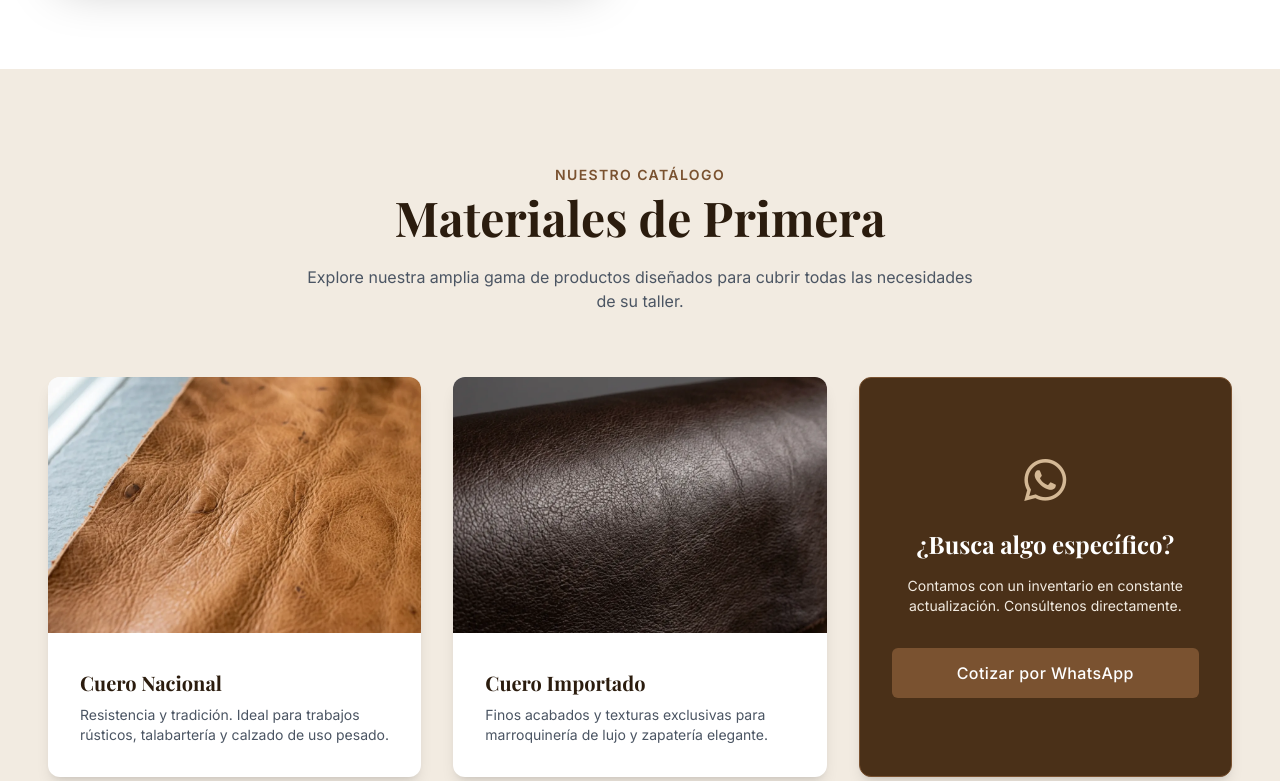
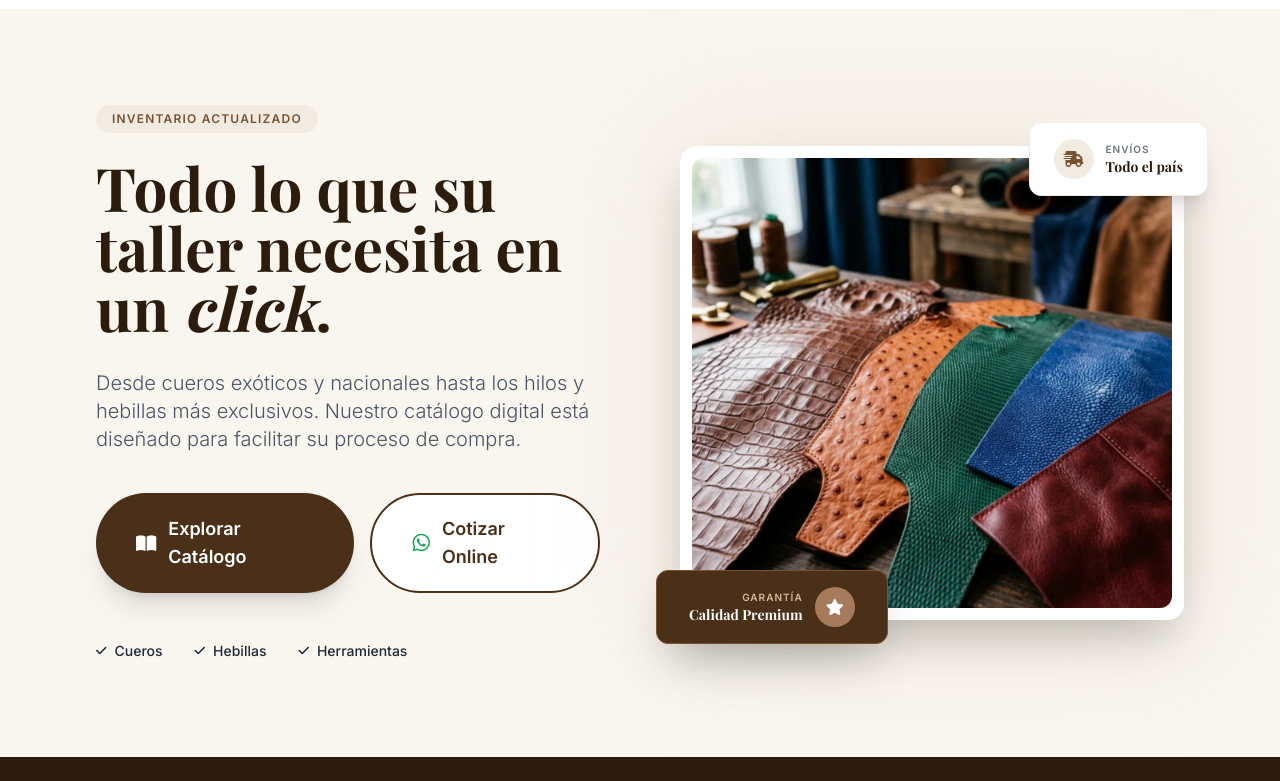
Before and after one commit to BehindTheMafia/CUEROS-YESHUA, a plain HTML site: page index.html in a window 1280 px wide. Shown: the part 1623-2404 px from the top of the page. Drawn offline with nearby package versions, Linux system fonts and the light colour scheme; no server answers; a web font is replaced by a local one.

Commit message:
Deploying to gh-pages from @ BehindTheMafia/CUEROS-YESHUA@05baa9d81e59711f8db3322502ea2bd7e867c96e 🚀

```diff
--- a/index.html
+++ b/index.html
@@ -4,9 +4,32 @@
 <head>
     <meta charset="UTF-8">
     <meta name="viewport" content="width=device-width, initial-scale=1.0">
-    <title>Cuero's Yeshua | Insumos de Marroquinería y Zapatería en Masaya</title>
+    <title>Cueros Yeshua | Talabartería, Cueros y Suministros en Masaya</title>
     <meta name="description"
-        content="Especialistas en la venta de cuero nacional e importado y materiales de primera calidad para artesanos en Monimbó, Masaya, Nicaragua.">
+        content="Cueros Yeshua en Masaya, Nicaragua. Venta de cuero nacional e importado, hilos, hebillas y materiales de primera calidad para artesanos y marroquineros. Envíos a todo el país.">
+    <meta name="keywords" content="cueros yeshua, cuero nicaragua, talabarteria masaya, monimbo cueros, insumos marroquineria, hilos para cuero, herramientas para calzado">
+    <meta name="author" content="Cueros Yeshua">
+
+    <!-- Canonical URL -->
+    <link rel="canonical" href="https://cuerosyeshua.netlify.app/">
+
+    <!-- Open Graph / Facebook / WhatsApp -->
+    <meta property="og:type" content="website">
+    <meta property="og:url" content="https://cuerosyeshua.netlify.app/">
+    <meta property="og:title" content="Cueros Yeshua | Calidad en Cuero e Insumos en Nicaragua">
+    <meta property="og:description" content="El mejor inventario de cuero y suministros para tus proyectos de artesanía. Visítanos en Masaya.">
+    <meta property="og:image" content="https://cuerosyeshua.netlify.app/assets/og-image.webp">
+
+    <!-- Twitter -->
+    <meta property="twitter:card" content="summary_large_image">
+    <meta property="twitter:url" content="https://cuerosyeshua.netlify.app/">
+    <meta property="twitter:title" content="Cueros Yeshua | Talabartería y Suministros">
+    <meta property="twitter:description" content="Venta de cuero y materiales de primera para artesanos en Nicaragua.">
+    <meta property="twitter:image" content="https://cuerosyeshua.netlify.app/assets/og-image.webp">
+
+    <!-- Theme Color for Browser Address Bar -->
+    <meta name="theme-color" content="#7A5230">
+    <meta name="robots" content="index, follow">
 
     <!-- Google Fonts -->
     <link rel="preconnect" href="https://fonts.googleapis.com">
@@ -27,6 +50,24 @@
         tailwind.config = {
             theme: {
                 extend: {
+                    container: {
+                        center: true,
+                        padding: {
+                            DEFAULT: '1.5rem',
+                            sm: '2rem',
+                            lg: '4rem',
+                            xl: '5rem',
+                            '2xl': '6rem',
+                        },
+                        screens: {
+                            sm: '100%',
+                            md: '100%',
+                            lg: '1024px',
+                            xl: '1280px',
+                            '2xl': '1536px',
+                            '3xl': '1800px', // Ultra-wide support
+                        },
+                    },
                     colors: {
                         leather: {
                             50: '#F9F6F0',   // Very light beige
@@ -52,6 +93,7 @@
 
     <style type="text/tailwindcss">
         /* Custom Animations and Utilities */
+
         .glass-nav {
             background: rgba(43, 28, 14, 0.9);
             backdrop-filter: blur(10px);
@@ -107,7 +149,7 @@
 
     <!-- Navbar -->
     <nav id="navbar" class="fixed w-full z-50 transition-all duration-300 bg-transparent py-4 text-white">
-        <div class="container mx-auto px-6 md:px-12 flex justify-between items-center">
+        <div class="w-full px-6 md:px-16 lg:px-24 flex justify-between items-center">
             <a href="#" class="font-serif text-2xl md:text-3xl font-bold tracking-wider flex items-center gap-2">
                 <i class=""></i>
                 CUEROS <span class="text-leather-300">YESHUA</span>
@@ -118,9 +160,6 @@
                 <a href="#nosotros" class="nav-item">Nosotros</a>
                 <a href="catalogo.html" class="nav-item">Catálogo</a>
                 <a href="#contacto" class="nav-item">Contacto</a>
-                <a href="admin.html" class="ml-4 nav-item !bg-leather-700/30 hover:!bg-leather-700 !text-white !px-5" title="Acceso Administrador">
-                    <i class="fa-solid fa-user-gear mr-2"></i>Admin
-                </a>
             </div>
 
             <!-- Mobile Menu Button -->
@@ -141,10 +180,6 @@
                 class="text-xl font-medium tracking-wide hover:text-leather-300 mobile-link transition-colors">Catálogo</a>
             <a href="#contacto"
                 class="text-xl font-medium tracking-wide hover:text-leather-300 mobile-link transition-colors">Contacto</a>
-            <a href="admin.html"
-                class="text-xl font-medium tracking-wide text-leather-500 mobile-link transition-colors flex items-center gap-2">
-                <i class="fa-solid fa-user-gear"></i> Administrador
-            </a>
             <div class="pt-4 flex gap-6">
                 <a href="#" class="text-leather-300 text-xl"><i class="fa-brands fa-facebook"></i></a>
                 <a href="#" class="text-leather-300 text-xl"><i class="fa-brands fa-whatsapp"></i></a>
@@ -196,8 +231,9 @@
                 style="transition-delay: 100ms;">
                 CALIDAD EN CUERO <br />
               <span
-                    class="text-transparent bg-clip-text bg-gradient-to-r from-leather-300 via-leather-100 to-leather-500 italic">NACIONAL
-                    E IMPORTADO</span>
+    class="text-transparent bg-clip-text bg-gradient-to-r from-yellow-300 via-amber-200 to-yellow-600 italic">
+    NACIONAL E IMPORTADO
+</span>
             </h1>
 
             <p class="text-xl md:text-2xl text-leather-100 mb-12 max-w-3xl mx-auto font-light leading-relaxed reveal shadow-sm"
@@ -205,15 +241,14 @@
                 Descubra la mejor selección de cueros nacionales e importados y materiales de alta calidad para sus
                 proyectos de artesanía y calzado.
             </p>
-
-            <div class="flex flex-col sm:flex-row items-center justify-center gap-6 reveal"
+<div class="flex flex-col sm:flex-row items-center justify-center gap-6"
      style="transition-delay: 300ms;">
     <a href="https://wa.me/50584449281" target="_blank"
         class="btn-primary w-full sm:w-auto text-lg px-10 py-4 shadow-2xl hover:-translate-y-1 transform transition-all group flex items-center justify-center">
         <span>Iniciar Cotización</span>
-                    <i
-                        class="fa-solid fa-paper-plane ml-3 group-hover:translate-x-1 group-hover:-translate-y-1 transition-transform"></i>
+        <i class="fa-solid fa-paper-plane ml-3 group-hover:translate-x-1 group-hover:-translate-y-1 transition-transform"></i>
     </a>
+
     <a href="catalogo.html"
         class="btn-secondary w-full sm:w-auto text-lg px-10 py-4 backdrop-blur-sm hover:bg-white/10 hover:-translate-y-1 transform transition-all group flex items-center justify-center">
         <span>Explorar Catálogo</span>
@@ -223,7 +258,7 @@
         </div>
 
         <!-- Scroll Indicator -->
-        <div class="absolute bottom-10 left-1/2 -translate-x-1/2 z-20 animate-bounce">
+<div class="absolute bottom-4 left-1/2 -translate-x-1/2 z-20 ">
     <a href="#nosotros" class="text-white/50 hover:text-white transition-colors">
         <i class="fa-solid fa-chevron-down text-2xl"></i>
     </a>
@@ -232,7 +267,7 @@
 
     <!-- 2. About Us Section -->
     <section id="nosotros" class="py-24 bg-white relative scroll-mt-16">
-        <div class="container mx-auto px-6 md:px-12">
+        <div class="w-full px-6 md:px-16 lg:px-24">
             <div class="flex flex-col md:flex-row items-center gap-16">
                 <!-- Image Side -->
                 <div class="w-full md:w-1/2 relative reveal">
@@ -288,80 +323,86 @@
         </div>
     </section>
 
-    <!-- 3. Products Section -->
-    <section id="productos" class="py-24 bg-leather-100 relative scroll-mt-16">
+    <!-- 3. Catalog CTA Section -->
+    <section id="productos" class="py-24 bg-leather-50 relative scroll-mt-16 overflow-hidden">
         <!-- Subtle background texture -->
         <div class="absolute inset-0 bg-leather-pattern opacity-5"></div>
 
-        <div class="container mx-auto px-6 md:px-12 relative z-10">
-            <div class="text-center max-w-2xl mx-auto mb-16 reveal">
-                <span class="text-leather-700 font-semibold uppercase tracking-widest text-sm block mb-2">Nuestro
-                    Catálogo</span>
-                <h2 class="text-3xl md:text-5xl font-serif font-bold text-leather-950 mb-6">Materiales de Primera</h2>
-                <p class="text-gray-600">Explore nuestra amplia gama de productos diseñados para cubrir todas las
-                    necesidades de su taller.</p>
+        <div class="w-full px-6 md:px-16 lg:px-24 relative z-10">
+            <div class="flex flex-col lg:flex-row items-center gap-12 lg:gap-20">
+
+                <!-- Left: Content & CTA -->
+                <div class="w-full lg:w-1/2 text-center lg:text-left order-2 lg:order-1">
+                    <div class="reveal">
+                        <span class="inline-block bg-leather-100 text-leather-700 px-4 py-1.5 rounded-full text-xs font-bold uppercase tracking-widest mb-6">Inventario Actualizado</span>
+                        <h2 class="text-4xl md:text-5xl lg:text-6xl font-serif font-bold text-leather-950 mb-8 leading-[1.1]">
+                            Todo lo que su taller necesita en un <span class="text-leather-600 block sm:inline italic">click</span>.
+                        </h2>
+                        <p class="text-gray-600 text-lg md:text-xl mb-10 leading-relaxed max-w-xl mx-auto lg:mx-0 font-light">
+                            Desde cueros exóticos y nacionales hasta los hilos y hebillas más exclusivos. Nuestro catálogo digital está diseñado para facilitar su proceso de compra.
+                        </p>
                     </div>
 
-            <div id="featured-products" class="grid grid-cols-1 md:grid-cols-2 lg:grid-cols-3 gap-8">
+                    <!-- Direct Buttons -->
+                    <div class="flex flex-col sm:flex-row gap-4 justify-center lg:justify-start reveal" style="transition-delay: 200ms;">
+                        <a href="catalogo.html"
+class="inline-flex items-center justify-center gap-3 bg-leather-900 hover:bg-leather-700 text-white px-10 py-5 rounded-full font-bold text-lg transition-all duration-300 hover:scale-105 active:scale-95 shadow-xl hover:shadow-leather-900/40">
+                            <i class="fa-solid fa-book-open"></i> Explorar Catálogo
+                        </a>
+<a href="https://wa.me/50584449281" target="_blank"
+   class="inline-flex items-center justify-center gap-3 bg-white border-2 border-leather-900 text-leather-900 hover:bg-leather-50 px-10 py-5 rounded-full font-bold text-lg transition-all duration-300 hover:scale-105 active:scale-95">
+    <i class="fa-brands fa-whatsapp text-green-600 text-xl"></i> Cotizar Online
+</a>
+                    </div>
 
-                <!-- Product Card 1 -->
-                <a href="catalogo.html"
-                    class="bg-white rounded-xl overflow-hidden shadow-lg group product-card-hover cursor-pointer reveal">
-                    <div class="h-64 overflow-hidden relative">
-                        <picture>
-                            <source srcset="./assets/cuero-nacional-DuG0Pi0H.webp" type="image/webp">
-                            <img src="./assets/cuero-nacional-Bawbracp.png" alt="Cuero Nacional"
-                                class="w-full h-full object-cover transition-transform duration-700 product-img" loading="lazy">
-                        </picture>
-                        <div
-                            class="absolute inset-0 bg-gradient-to-t from-black/60 to-transparent opacity-0 group-hover:opacity-100 transition-opacity duration-300 flex items-end p-6">
-                            <span class="text-white font-medium">Ver catálogo completo <i
-                                    class="fa-solid fa-arrow-right ml-2"></i></span>
+                    <!-- Categories list -->
+                    <div class="mt-12 flex flex-wrap justify-center lg:justify-start gap-x-8 gap-y-4 opacity-50 reveal" style="transition-delay: 400ms;">
+                        <span class="flex items-center gap-2 text-sm font-medium"><i class="fa-solid fa-check text-xs"></i> Cueros</span>
+                        <span class="flex items-center gap-2 text-sm font-medium"><i class="fa-solid fa-check text-xs"></i> Hebillas</span>
+                        <span class="flex items-center gap-2 text-sm font-medium"><i class="fa-solid fa-check text-xs"></i> Herramientas</span>
                     </div>
                 </div>
-                    <div
-                        class="p-8 border-t-4 border-transparent group-hover:border-leather-500 transition-colors duration-300">
-                        <h3 class="text-xl font-serif font-bold text-leather-950 mb-2">Cuero Nacional</h3>
-                        <p class="text-gray-600 text-sm">Resistencia y tradición. Ideal para trabajos rústicos,
-                            talabartería y calzado de uso pesado.</p>
+
+                <!-- Right: Visual Impact -->
+                <div class="w-full lg:w-1/2 order-1 lg:order-2 reveal">
+                    <div class="relative group">
+                        <!-- Decorative Blob -->
+                        <div class="absolute -inset-4 bg-leather-300/20 rounded-3xl blur-3xl group-hover:bg-leather-300/30 transition-all duration-500"></div>
+
+                        <!-- Main Image Frame -->
+                        <div class="relative bg-white p-3 rounded-2xl shadow-2xl transform transition-transform duration-500 group-hover:scale-[1.02]">
+                            <picture>
+                                <source srcset="./assets/slide2-sP-uf22T.webp" type="image/webp">
+                                <img src="./assets/slide2-BvzSSR5K.png" alt="Catálogo Cueros Yeshua"
+                                     class="rounded-xl w-full h-[350px] md:h-[450px] object-cover shadow-inner">
+                            </picture>
+
+                            <!-- Floating Elements -->
+                            <div class="absolute -top-6 -right-6 bg-white py-4 px-6 rounded-xl shadow-xl border border-leather-100 hidden sm:block reveal" style="transition-delay: 500ms;">
+                                <div class="flex items-center gap-3">
+                                    <div class="w-10 h-10 bg-leather-100 rounded-full flex items-center justify-center text-leather-700">
+                                        <i class="fa-solid fa-truck-fast"></i>
                                     </div>
-                </a>
-
-                <!-- Product Card 2 -->
-                <a href="catalogo.html"
-                    class="bg-white rounded-xl overflow-hidden shadow-lg group product-card-hover cursor-pointer reveal"
-                    style="transition-delay: 100ms;">
-                    <div class="h-64 overflow-hidden relative">
-                        <picture>
-                            <source srcset="./assets/cuero-importado-DbREQOVq.webp" type="image/webp">
-                            <img src="./assets/cuero-importado-BmrypK_c.png" alt="Cuero Importado"
-                                class="w-full h-full object-cover transition-transform duration-700 product-img" loading="lazy">
-                        </picture>
-                        <div
-                            class="absolute inset-0 bg-gradient-to-t from-black/60 to-transparent opacity-0 group-hover:opacity-100 transition-opacity duration-300 flex items-end p-6">
-                            <span class="text-white font-medium">Ver catálogo completo <i
-                                    class="fa-solid fa-arrow-right ml-2"></i></span>
+                                    <div>
+                                        <p class="text-[10px] text-gray-500 uppercase font-bold tracking-widest">Envíos</p>
+                                        <p class="text-sm font-serif font-bold text-leather-950">Todo el país</p>
                                     </div>
                                 </div>
-                    <div
-                        class="p-8 border-t-4 border-transparent group-hover:border-leather-500 transition-colors duration-300">
-                        <h3 class="text-xl font-serif font-bold text-leather-950 mb-2">Cuero Importado</h3>
-                        <p class="text-gray-600 text-sm">Finos acabados y texturas exclusivas para marroquinería de lujo
-                            y zapatería elegante.</p>
                             </div>
-                </a>
 
-                <!-- CTA Card -->
-                <div class="bg-leather-900 rounded-xl overflow-hidden shadow-lg flex flex-col items-center justify-center p-8 text-center border border-leather-700 reveal"
-                    style="transition-delay: 200ms;">
-                    <i class="fa-brands fa-whatsapp text-5xl text-leather-300 mb-6"></i>
-                    <h3 class="text-2xl font-serif font-bold text-white mb-4">¿Busca algo específico?</h3>
-                    <p class="text-leather-100 mb-8 text-sm">Contamos con un inventario en constante actualización.
-                        Consúltenos directamente.</p>
-                    <a href="https://wa.me/50584449281" target="_blank"
-                        class="btn-primary w-full bg-leather-500 hover:bg-leather-300 hover:text-leather-950 text-white font-bold">
-                        Cotizar por WhatsApp
-                    </a>
+                            <div class="absolute -bottom-6 -left-6 bg-leather-900 py-4 px-8 rounded-xl shadow-2xl border border-leather-700 hidden sm:block reveal" style="transition-delay: 700ms;">
+                                <div class="flex items-center gap-3">
+                                    <div class="text-right">
+                                        <p class="text-[10px] text-leather-300 uppercase font-bold tracking-widest">Garantía</p>
+                                        <p class="text-sm font-serif font-bold text-white">Calidad Premium</p>
+                                    </div>
+                                    <div class="w-10 h-10 bg-leather-500 rounded-full flex items-center justify-center text-white">
+                                        <i class="fa-solid fa-star"></i>
+                                    </div>
+                                </div>
+                            </div>
+                        </div>
+                    </div>
                 </div>
 
             </div>
@@ -373,7 +414,7 @@
         <!-- Leather Texture Overlay -->
         <div class="absolute inset-0 bg-leather-pattern opacity-10 mix-blend-overlay"></div>
 
-        <div class="container mx-auto px-6 md:px-12 relative z-10">
+        <div class="w-full px-6 md:px-16 lg:px-24 relative z-10">
             <div class="text-center max-w-2xl mx-auto mb-16 reveal">
                 <h2 class="text-3xl md:text-5xl font-serif font-bold text-white mb-6">¿Por qué elegirnos?</h2>
                 <div class="w-24 h-1 bg-leather-500 mx-auto"></div>
@@ -435,7 +476,7 @@
 
     <!-- 5. Location & Contact -->
     <section id="contacto" class="py-24 bg-white scroll-mt-16">
-        <div class="container mx-auto px-6 md:px-12">
+        <div class="w-full px-6 md:px-16 lg:px-24">
             <div
                 class="flex flex-col lg:flex-row gap-16 bg-leather-50 rounded-2xl overflow-hidden shadow-xl border border-leather-100">
 
@@ -515,7 +556,7 @@
 
     <!-- 6. Footer -->
     <footer class="bg-leather-950 text-leather-100 py-12 border-t border-leather-900">
-        <div class="container mx-auto px-6 md:px-12">
+        <div class="w-full px-6 md:px-16 lg:px-24">
             <div class="flex flex-col md:flex-row justify-between items-center gap-6">
 
                 <!-- Brand -->
@@ -529,7 +570,7 @@
                         Nicaragua.</p>
                 </div>
 
-                <!-- Social Links -->
+             <!-- Social Links
 <div class="flex space-x-6">
     <a href="#"
         class="w-10 h-10 rounded-full bg-leather-900 flex items-center justify-center hover:bg-leather-500 hover:text-white transition-colors">
@@ -544,6 +585,7 @@
         <i class="fa-brands fa-tiktok"></i>
     </a>
 </div>
+-->
 
             </div>
 
@@ -558,7 +600,6 @@
                     <span class="hidden md:inline">|</span>
                     <span>Masaya, Nicaragua</span>
                     <span class="hidden md:inline">|</span>
-                    <a href="admin.html" class="text-leather-100/30 hover:text-leather-300 transition-colors">Admin</a>
                 </div>
             </div>
         </div>
```
Also changed, not shown: assets/cuero-importado-BmrypK_c.png (deleted), assets/cuero-importado-DbREQOVq.webp (deleted), assets/cuero-nacional-Bawbracp.png (deleted), assets/cuero-nacional-DuG0Pi0H.webp (deleted). Lines whose indentation alone changed are shown as unchanged.
